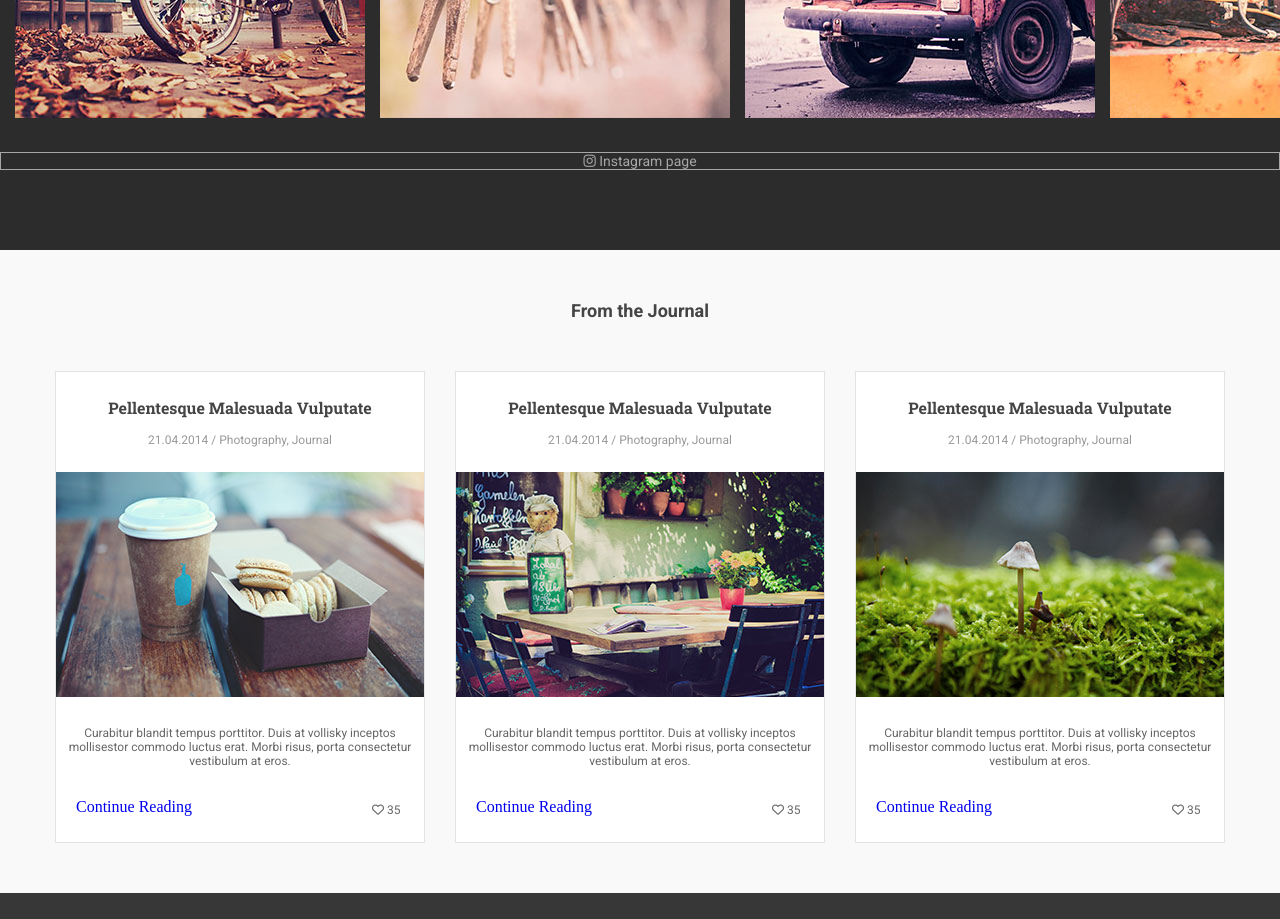
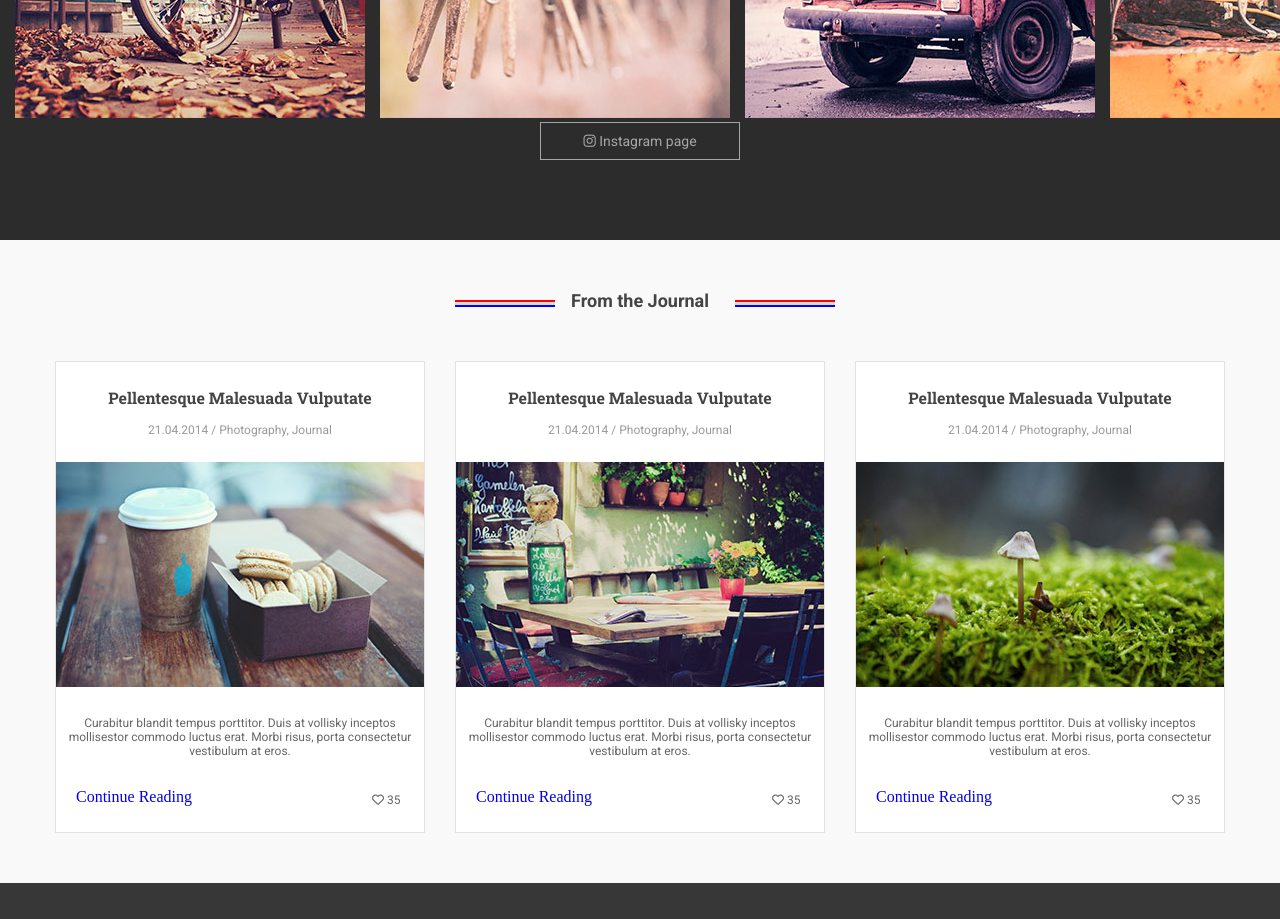
Before and after one commit to reaz950/Project-kubb, a plain HTML site: page index.html in a window 1280 px wide. Shown: the part 1700-2619 px from the top of the page. Drawn offline with Linux system fonts and the light colour scheme.

Commit message:
instra part added

```diff
--- a/style.css
+++ b/style.css
@@ -221,6 +221,10 @@ body{
     margin-left: 15px;
 }
 
+.instra-buttom {
+
+}
+
 .instra-buttom h3{
     font-family: 'Roboto', sans-serif;
     font-size: 14px;
@@ -229,6 +233,9 @@ body{
     color: #a6a6a6;
     margin-top: 30px;
     border: 1px solid #a6a6a6;
+    width: 200px;
+    margin: 0 auto;
+    padding: 10px 20px;
 
 }
 
@@ -246,25 +253,29 @@ body{
     position: relative;
     padding-bottom: 50px;
 }
-/*
+
 .journal-head h2::before {
     position: absolute;
     content: '';
+    border-top: 2px solid red;
+    border-bottom: 2px solid blue;
     top: 10px;
-    left: 500px;
+    left: 400px;
     width: 100px;
     height: 3px;
     background: #d9d9d9;
 }
 .journal-head h2::after {
-    position:  relative;
+    position:  absolute;
     content: '';
+    border-top: 2px solid red;
+    border-bottom: 2px solid blue;
     top: 10px;
-    left: 800px;
+    left: 680px;
     width: 100px;
     height: 3px;
     background: #d9d9d9;
-} */
+}
 .journal-itemsall{
     display: flex;
     justify-content:space-between;
```
